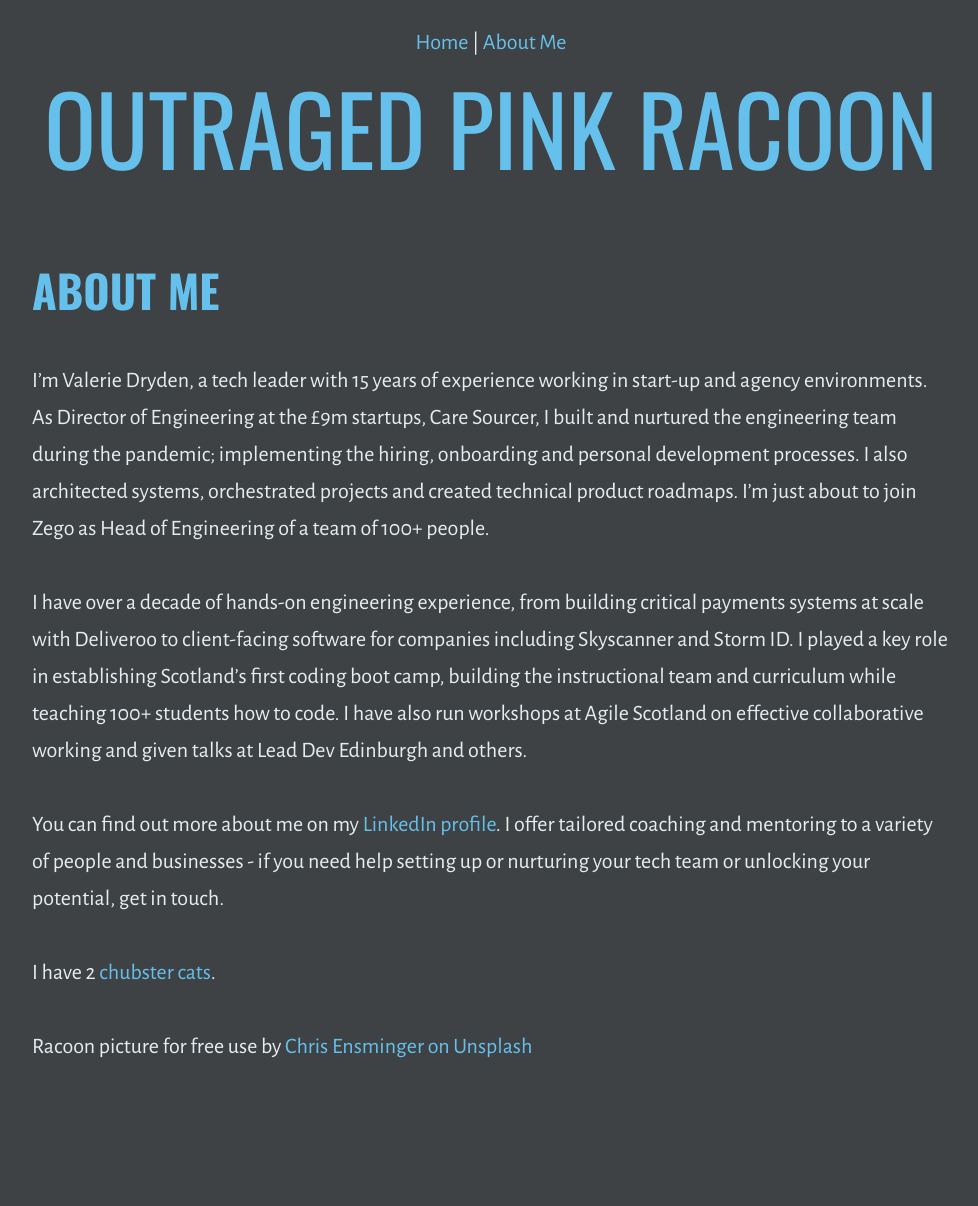
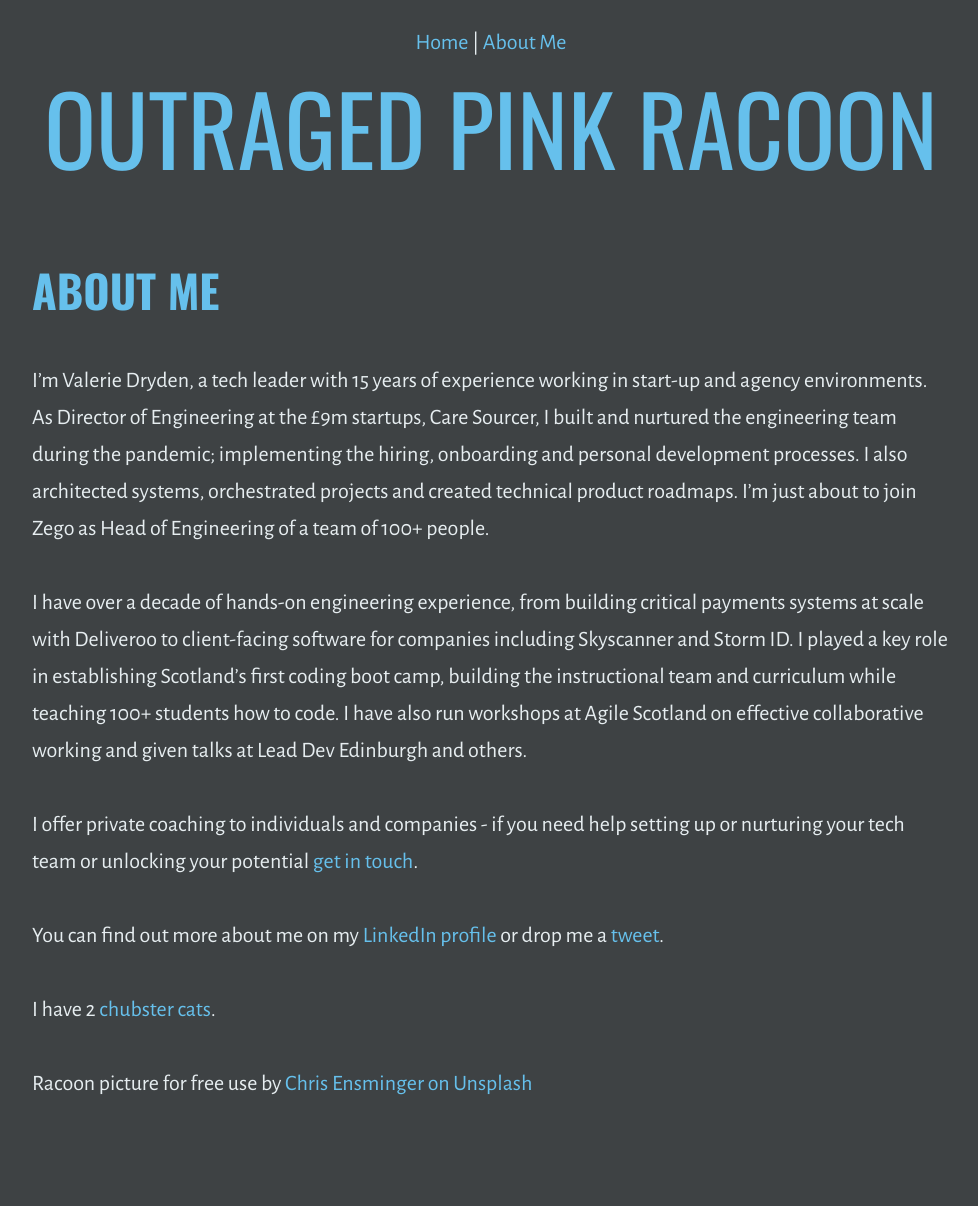
Before and after one commit to outragedpinkracoon/outragedpinkracoon.github.io, a Jekyll site: the page built from about-me.md, in a window 1280 px wide. Shown: the whole page, without its empty margins (149-1127 px from the left). Built offline with Jekyll 4.4.1, drawn with Linux system fonts in a browser that asks for light colours; before the commit the page ends 1169 px from its top, so only the background shows below that.

Commit message:
Updates contact details

```diff
--- a/about-me.md
+++ b/about-me.md
@@ -9,7 +9,9 @@ I'm Valerie Dryden, a tech leader with 15 years of experience working in start-u
 
 I have over a decade of hands-on engineering experience, from building critical payments systems at scale with Deliveroo to client-facing software for companies including Skyscanner and Storm ID. I played a key role in establishing Scotland's first coding boot camp, building the instructional team and curriculum while teaching 100+ students how to code. I have also run workshops at Agile Scotland on effective collaborative working and given talks at Lead Dev Edinburgh and others.
 
-You can find out more about me on my [LinkedIn profile](https://www.linkedin.com/in/valeriejanedryden/). I offer tailored coaching and mentoring to a variety of people and businesses - if you need help setting up or nurturing your tech team or unlocking your potential, get in touch.
+I offer private coaching to individuals and companies - if you need help setting up or nurturing your tech team or unlocking your potential <a href="mailto:coaching@outragedpinkracoon.com?subject=Coaching Inquiry from Website">get in touch</a>.
+
+You can find out more about me on my [LinkedIn profile](https://www.linkedin.com/in/valeriejanedryden/) or drop me a [tweet](https://twitter.com/outragedracoon).
 
 I have 2 [chubster cats](https://www.instagram.com/outragedpinkracoon/).
 
```
